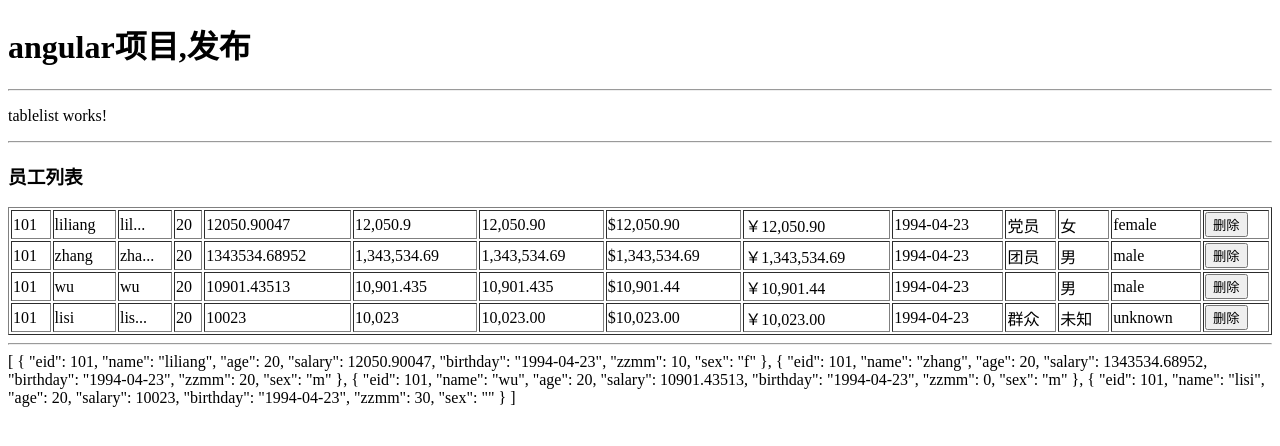
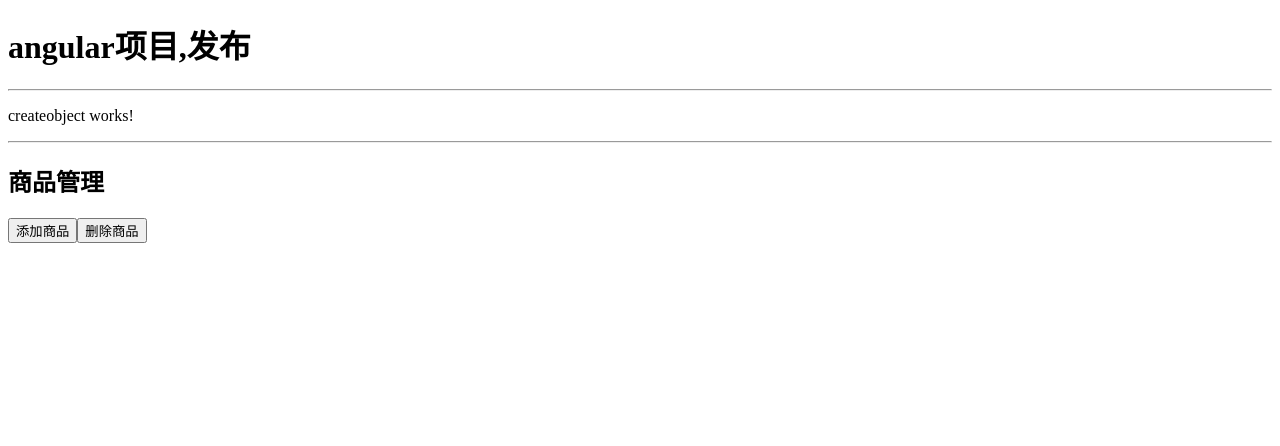
Before and after one commit to stream-source/angular-app, an Angular app: page / in a window 1280 px wide. Shown: the top 446 px of the page. Built offline with nearby package versions, Linux system fonts and the light colour scheme.

Commit message:
feat:创建对象以及服务依赖

```diff
--- a/src/app/app.component.html
+++ b/src/app/app.component.html
@@ -13,4 +13,5 @@
 <!-- <app-ngswitch></app-ngswitch> -->
 <!-- <app-ngmodel></app-ngmodel> -->
 <!-- <app-todlist></app-todlist> -->
-<app-tablelist></app-tablelist>
+<!-- <app-tablelist></app-tablelist> -->
+<app-createobject></app-createobject>
--- a/src/app/app.module.ts
+++ b/src/app/app.module.ts
@@ -19,6 +19,7 @@ import { TodlistComponent } from './my-define/todlist/todlist.component';
 import { TablelistComponent } from './my-define/tablelist/tablelist.component';
 import { SexPipe } from './my-define/tablelist/sex.pipe';
 import { ZzmmPipe } from './my-define/tablelist/zzmm.pipe';
+import { CreateobjectComponent } from './my-define/createobject/createobject.component';
 
 /**
  * @NgModule标识其为模块，模块中注册组件
@@ -41,7 +42,8 @@ import { ZzmmPipe } from './my-define/tablelist/zzmm.pipe';
     TodlistComponent,
     TablelistComponent,
     SexPipe,
-    ZzmmPipe
+    ZzmmPipe,
+    CreateobjectComponent
   ],
   imports: [
     //导入模块
--- /dev/null
+++ b/src/app/my-define/createobject/createobject.component.html
@@ -0,0 +1,5 @@
+<p>createobject works!</p>
+<hr>
+<h2>商品管理</h2>
+<button (click)="doAdd()">添加商品</button>
+<button (click)="doDelete()">删除商品</button>
--- /dev/null
+++ b/src/app/my-define/createobject/createobject.component.ts
@@ -0,0 +1,43 @@
+import { Component, OnInit } from '@angular/core';
+import { LogService } from './log.service';
+
+@Component({
+  selector: 'app-createobject',
+  templateUrl: './createobject.component.html',
+  styleUrls: ['./createobject.component.css']
+})
+export class CreateobjectComponent implements OnInit {
+
+
+
+  ngOnInit(): void {
+
+  }
+
+  //组件，声明对象依赖，服务使用者
+  log: LogService;
+  constructor(log : LogService) {
+    this.log = log;
+  }
+
+  doAdd(){
+    console.log("添加商品...")
+    // let username = "admin";
+    // let time = new Date().getTime();
+    let action = "添加了商品";
+    //手动创建对象方式
+    // new LogService().doLog(action);
+    // console.log(`管理员:${username},时间:${time},动作:${action}`)
+    //依赖注入
+    this.log.doLog(action);
+  }
+
+  doDelete() {
+    console.log("删除商品...")
+    // let username = "admin2";
+    // let time = new Date().getTime();
+    let action = "删除了商品";
+    // console.log(`管理员:${username},时间:${time},动作:${action}`)
+    this.log.doLog(action);
+  }
+}
--- /dev/null
+++ b/src/app/my-define/createobject/log.service.ts
@@ -0,0 +1,14 @@
+import { Injectable } from "@angular/core";
+
+//所有服务对象都是可被注入的
+@Injectable({
+    'providedIn': "root"//类似于在主模块中注册
+    //指定当前服务对象在“根模块”中提供
+})
+export class LogService{
+    doLog(action: String) {
+        let username = "admin2";
+        let time = new Date().getTime();
+        console.log(`管理员:${username},时间:${time},动作:${action}`)
+    }
+}
```
Also changed, not shown: src/app/my-define/createobject/createobject.component.css (added), 1 other file (tests, documents, lock files or other folders).
